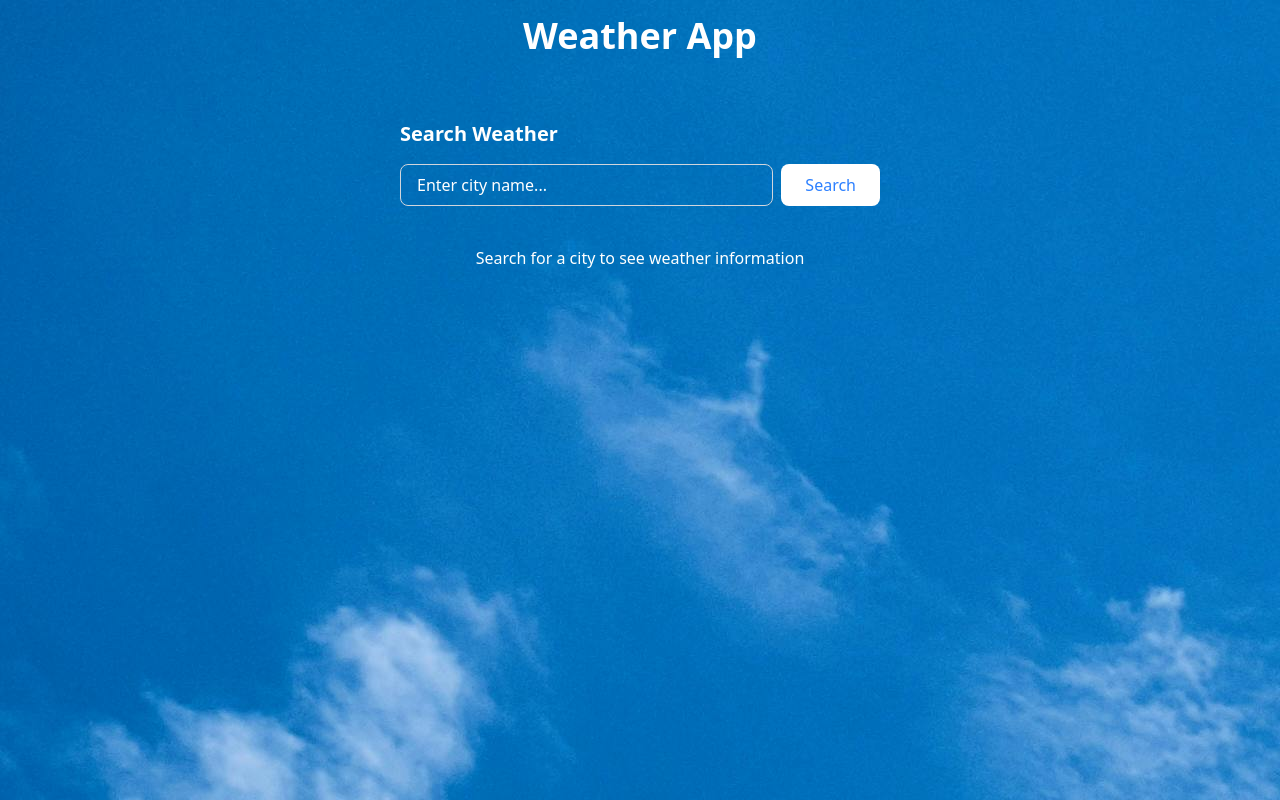
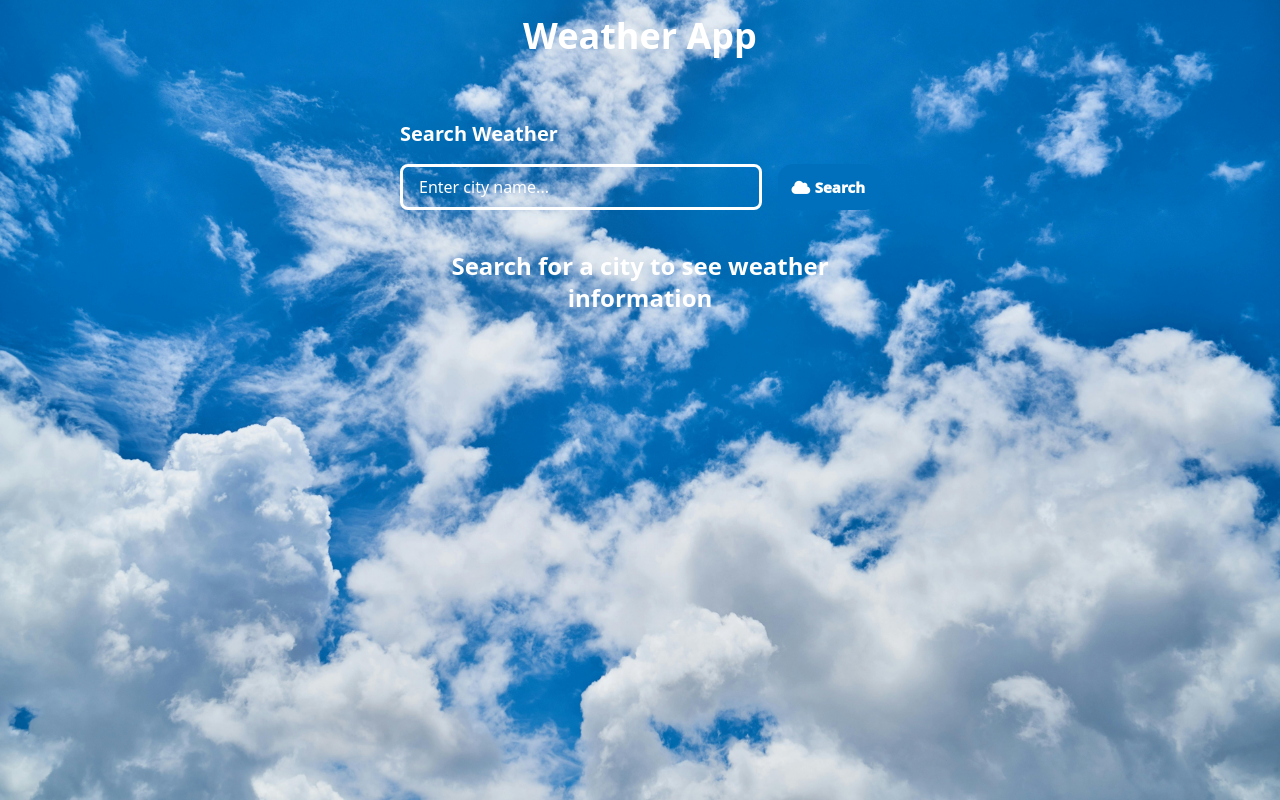
Before and after one commit to Ayoub-fetti/Weather-App, a Vue app: page / in a window 1280 px wide. Built offline with nearby package versions, Linux system fonts and the light colour scheme; no server answers.

Commit message:
styling css

```diff
--- a/index.html
+++ b/index.html
@@ -4,7 +4,60 @@
     <meta charset="UTF-8">
     <!-- <link rel="icon" href="/favicon.ico"> -->
     <meta name="viewport" content="width=device-width, initial-scale=1.0">
+    <link rel="stylesheet" href="https://cdnjs.cloudflare.com/ajax/libs/font-awesome/6.5.1/css/all.min.css">
+
     <title>Weather App</title>
+      <style>
+      .btn {
+      font-family: inherit;
+      font-size: 15px;
+      background: #0070bc;
+      color: white;
+      fill: rgb(155, 153, 153);
+      padding: 0.7em 1em;
+      padding-left: 0.9em;
+      display: flex;
+      align-items: center;
+      cursor: pointer;
+      border: none;
+      border-radius: 15px;
+      font-weight: 1000;
+    }
+
+      .btn span {
+        display: block;
+        margin-left: 0.3em;
+        transition: all 0.3s ease-in-out;
+      }
+
+      .btn i {
+        display: block;
+        transform-origin: center center;
+        transition: transform 0.3s ease-in-out;
+      }
+
+      .btn:hover {
+        background: #0070bc;
+      }
+
+      .btn:hover .i-wrapper {
+        transform: scale(1.25);
+        transition: 0.5s linear;
+      }
+
+      .btn:hover i {
+        transform: translateX(1.2em) scale(1.1);
+      }
+
+      .btn:hover span {
+        opacity: 0;
+        transition: 0.5s linear;
+      }
+
+      .btn:active {
+        transform: scale(0.95);
+}
+  </style>
   </head>
   <body>
     <div id="app"></div>
--- a/src/App.vue
+++ b/src/App.vue
@@ -4,18 +4,22 @@ import WeatherCard from './views/WeatherCard.vue'
 import SearchBar from './views/SearchBar.vue'
 
 const weatherData = ref(null)
+const errorMessage = ref(null)
 
 const handleWeatherData = (data) => {
   weatherData.value = data
 }
+const handleError = (error) => {
+  errorMessage.value = error
+}
 </script>
 
 <template>
-  <div class="bg-[url(../assets/bg.jpg)] min-h-screen">
+  <div class="bg-[url(../assets/bg.jpg)] min-h-screen bg-cover bg-center bg-no-repeat">
     <div class="container mx-auto px-4">
       <h1 class="text-4xl font-bold text-white text-center py-4 mb-8">Weather App</h1>
-      <SearchBar @weather-data="handleWeatherData" />
-      <WeatherCard :weather-data="weatherData" />
+      <SearchBar @weather-data="handleWeatherData"  @error="handleError"/>
+      <WeatherCard :weather-data="weatherData" :error-message="errorMessage"/>
     </div>
   </div>
 </template>
--- a/src/views/SearchBar.vue
+++ b/src/views/SearchBar.vue
@@ -13,9 +13,11 @@ const searchWeather = async () => {
   try {
     const weatherData = await weatherService.getCurrentWeather(searchCity.value)
     emit('weather-data', weatherData)
+    emit('error', null)
     searchCity.value = ''
   } catch (error) {
     console.error('City not found. Please try again.')
+    emit('error', 'City not found. Please try again.')
   }
 }
 </script>
@@ -23,21 +25,22 @@ const searchWeather = async () => {
   <div  class="flex items-center justify-center">
   <div class="search-container p-4">
     <h2 class="text-xl text-white font-bold mb-4">Search Weather</h2>
-    <div class="flex gap-2 w-120">
+    <div class="flex gap-4 w-120">
       <input
         v-model="searchCity"
         @keyup.enter="searchWeather"
         type="text"
         placeholder="Enter city name..."
-        class="flex-1 px-4 py-2 border text-white border-gray-300 rounded-lg focus:outline-none focus:ring-2 focus:ring-blue-500 placeholder-white"
+        class="flex-1 px-4 py-2 border-3 text-white border-white rounded-lg focus:outline-none focus:ring-3 focus:ring-blue-500 placeholder-white"
       />
-      <button
-        @click="searchWeather"
-        :disabled="!searchCity.trim()"
-        class="px-6 py-2 text-blue-500 bg-white rounded-lg cursor-pointer hover:text-white hover:bg-blue-200"
-      >
-        Search
-      </button>
+      <button @click="searchWeather" :disabled="!searchCity.trim()" class="btn">
+        <div class="svg-wrapper-1">
+            <div class="i-wrapper">
+              <i class="fa-solid fa-cloud"></i>
+            </div>
+         </div>
+         <span>Search</span>
+       </button>
     </div>
   </div>
   </div>
--- a/src/views/WeatherCard.vue
+++ b/src/views/WeatherCard.vue
@@ -3,12 +3,17 @@ const props = defineProps({
   weatherData: {
     type: Object,
     default: null
+  },
+  errorMessage: {
+    type: String,
+    default: null
   }
 })
 </script>
 <template>
+
   <div class="weather-card p-6 max-w-md mx-auto">
-    <div v-if="weatherData" class="bg-white rounded-lg shadow-lg p-6">
+    <div v-if="weatherData" class="bg-white rounded-lg shadow-lg p-6 card">
       <h2 class="text-2xl font-bold mb-2">{{ weatherData.name }}, {{ weatherData.sys.country }}</h2>
       <div class="flex items-center justify-between mb-4">
         <div>
@@ -40,8 +45,14 @@ const props = defineProps({
         </div>
       </div>
     </div>
-    <div v-else class="text-center text-white">
+    <div v-else class="text-center text-white font-semibold text-2xl">
       <p>Search for a city to see weather information</p>
+    </div>
+    <div v-if="errorMessage" class="flex items-start gap-3 bg-red-100 border-l-4 border-red-500 text-red-800 px-4 py-3 rounded-lg mt-4 animate-pulse shadow-lg">
+      <div>
+        <p class="font-bold text-red-700">Oops!</p>
+        <p class="text-sm">{{ errorMessage }}</p>
+      </div>
     </div>
   </div>
 </template>
```
